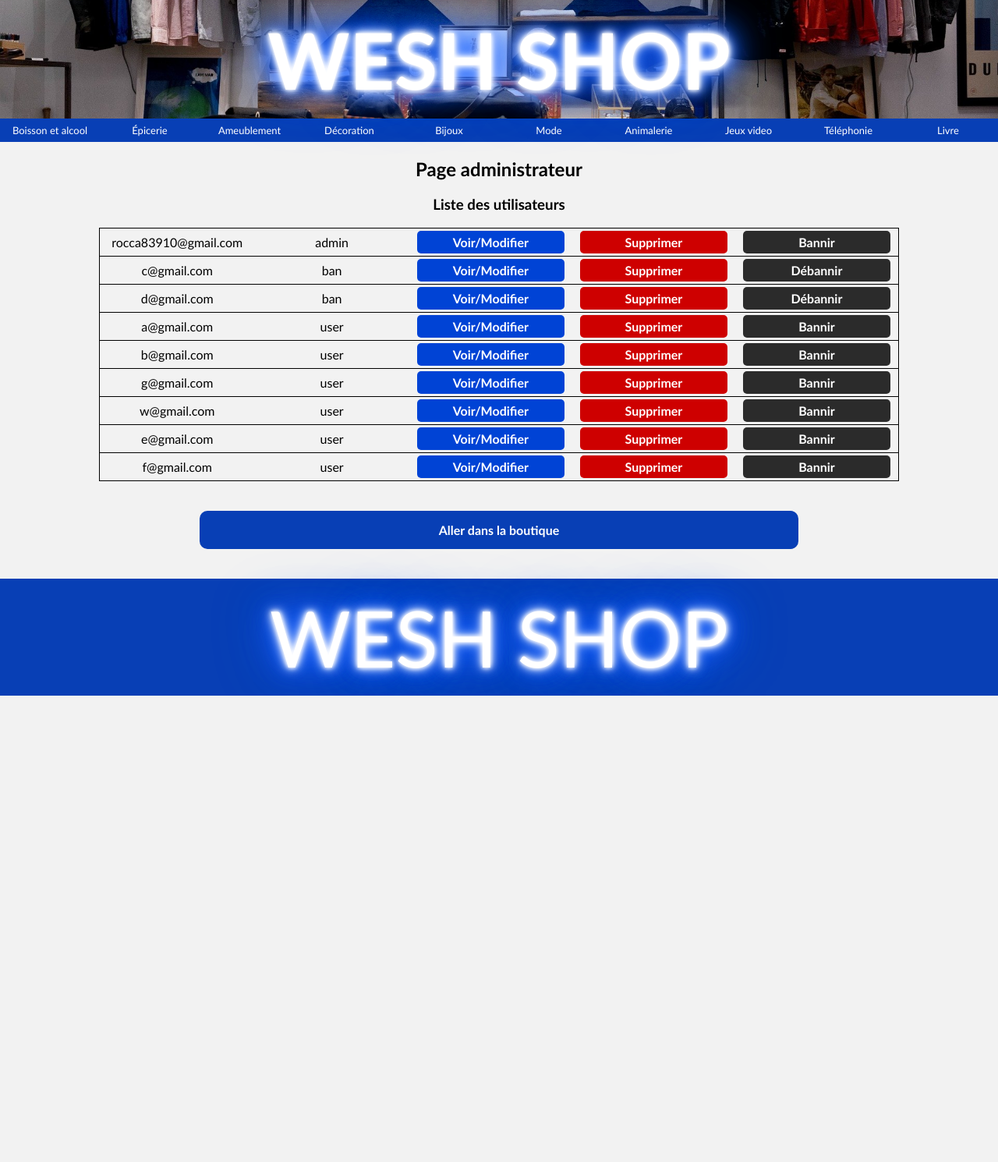
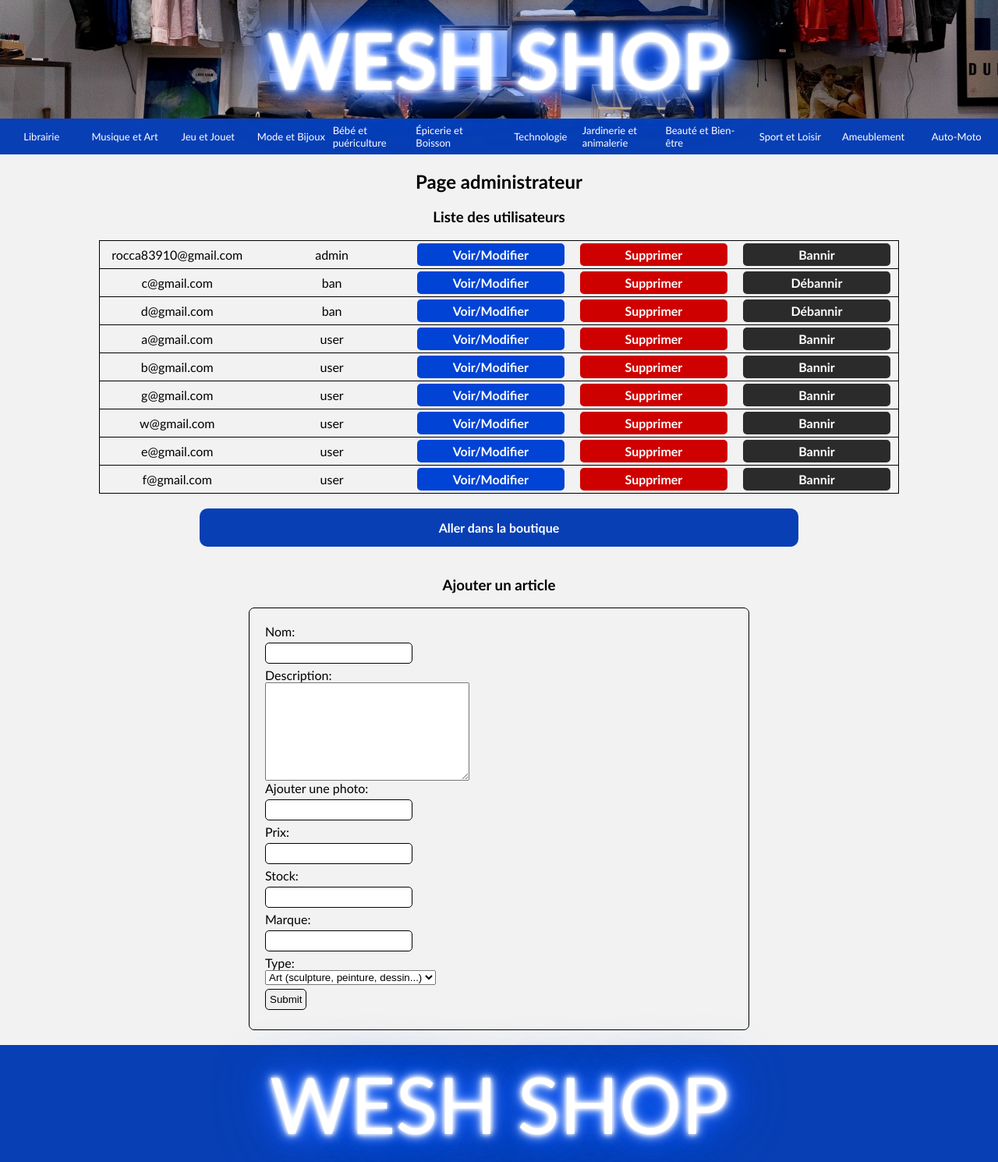
Before and after one commit to antorocca/wesh-shop, a PHP site: page /admin.php in a window 1280 px wide. Shown: the part 51-1541 px from the top of the page at 78% size. Before the commit the page ends 943 px from the top, so only its background shows below. Run offline with PHP 8.4, Linux system fonts and the light colour scheme; data comes from the database, SQL or seed files in the repository.

Commit message:
ajout addarticle
debut de mise en place

```diff
--- a/admin.php
+++ b/admin.php
@@ -4,18 +4,13 @@ session_start();
         header('Location: logout.php');
     }
 
-    try{
-        $bdd= new PDO("mysql:host=localhost;dbname=wesh","root", "");
-    }
-    catch(PDOException $e){
-        echo $e->getMessage();
-    }
-
+    require_once 'functionDatabase.php';
     /*$select = $bdd->prepare('SELECT * FROM user');
     $select->execute();
 
     $resultat = $select->fetchAll();*/
     /*--------------CA ↑ pour appeler simplement OU ca ↓ pour pouvoit trier par odre alphabetique----------*/
+    $bdd = Database::connect();
     $list = $bdd ->query('SELECT * FROM user ORDER BY role ASC');
     $userList = $list->fetchAll();
 ?>
@@ -53,7 +48,48 @@ session_start();
         }
     } ?>
     </div>
-    <br><br>
+    <br>
     <a class="goShop" href="index.php"><div>Aller dans la boutique</div></a>
-    <br><br>
+    <br>
+    <h3 class="addTitle">Ajouter un article</h3>
+    <div class="addTable">
+        <div class="addArticle">
+            <form action="" method="post">
+                <label for="">Nom:</label>
+                    <input type="text" name="articleName">
+                <label for="">Description:</label>
+                    <textarea name="articleDescription" id="" cols="30" rows="8"></textarea>
+                <label for="">Ajouter une photo:</label>
+                    <input type="text" name="">
+                <label for="">Prix:</label>
+                    <input type="text" name="articlePrize">
+                <label for="">Stock:</label>
+                    <input type="text" name="articleStock">
+                <label for="">Marque:</label>
+                    <input type="text" name="ArticleBrand">
+                <label for="">Type:</label>
+                    <select id="" name="articleType">
+                        <option value="">Art (sculpture, peinture, dessin...)</option>
+                        <option value="">Ameublement</option>
+                        <option value="">Animalerie</option>
+                        <option value="">Bijoux</option>
+                        <option value="">Boisson</option>
+                        <option value="">Décoration</option>
+                        <option value="">Épicerie</option>
+                        <option value="">Jeu de société</option>
+                        <option value="">Jeux-vidéo</option>
+                        <option value="">Jouet</option>
+                        <option value="">Musique</option>
+                        <option value=""></option>
+                        <option value=""></option>
+                        <option value="">Vêtement</option>
+                        <option value=""></option>
+                        <option value=""></option>
+                    </select>
+                <input type="submit">
+
+            </form>
+        </div>
+    </div>
+    <br>
     <?php include('footer.php'); ?>
--- a/assets/css/style.css
+++ b/assets/css/style.css
@@ -109,7 +109,6 @@ html, body{
     justify-content:space-evenly;
     align-items: center;
     background-color:rgb(8, 63, 181);
-
 }
 .categorie a{
     text-decoration:none;
@@ -419,6 +418,26 @@ hr{
     font-weight:bolder;
 }
 
+/*------------Ajouter un article------------*/
+.addTitle{
+    text-align:center;
+}
+.addTable{
+    border:1px solid black;
+    border-radius:7px;;
+    width: 50%;
+    margin:0px auto;
+}
+.addArticle form{
+    display:flex;
+    flex-direction:column;
+    align-items:flex-start;
+    margin: 20px 20px;
+}
+.addArticle form input{
+    border:1px solid black;
+}
+
 /*---------------------Modifier.php----------------------*/
 .tabUser{
     display:flex;
--- a/functionDatabase.php
+++ b/functionDatabase.php
@@ -1,7 +1,7 @@
 <?php
     class Database{
 
-        private static $dbName = 'wesh';
+        private static $dbName = 'wesh-shop';
         private static $dbHost = 'localhost';
         private static $dbUserName = 'root';
         private static $dbUserPassword = '';
--- a/head&header.php
+++ b/head&header.php
@@ -35,16 +35,18 @@
 
         </div>
         <nav class="categorie">
-            <a href=""><div>Boisson et alcool</div></a>
-            <a href=""><div>Épicerie</div></a>
-            <a href=""><div>Ameublement</div></a>
-            <a href=""><div>Décoration</div></a>
-            <a href=""><div>Bijoux</div></a>
-            <a href=""><div>Mode</div></a>
-            <a href=""><div>Animalerie</div></a>
-            <a href=""><div>Jeux video</div></a>
-            <a href=""><div>Téléphonie</div></a>
-            <a href=""><div>Livre</div></a>
+            <a href="#"><div>Librairie</div></a>
+            <a href="#"><div>Musique et Art</div></a>
+            <a href="#"><div>Jeu et Jouet</div></a>
+            <a href="#"><div>Mode et Bijoux</div></a>
+            <a href="#"><div>Bébé et puériculture</div></a>
+            <a href="#"><div>Épicerie et Boisson</div></a>
+            <a href="#"><div>Technologie</div></a>
+            <a href="#"><div>Jardinerie et animalerie</div></a>
+            <a href="#"><div>Beauté et Bien-être</div></a>
+            <a href="#"><div>Sport et Loisir</div></a>
+            <a href="#"><div>Ameublement</div></a>
+            <a href="#"><div>Auto-Moto</div></a>
         </nav>
         <?php
             if(empty($_SESSION)){
```
